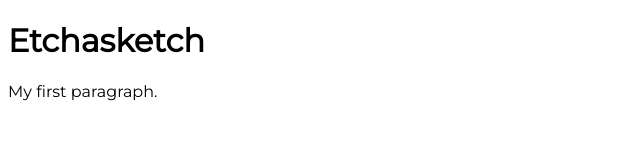
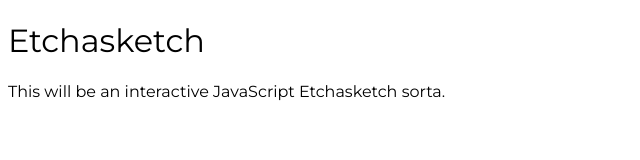
Before and after one commit to JSZYN/learning-github, a plain HTML site: page Etchasketch.html in a window 1280 px wide. Shown: the whole page, without its empty margins (0-640 px from the left). Drawn offline with Linux system fonts and the light colour scheme.

Commit message:
Let's see this live
How do I publish commits? Is it automatic?

```diff
--- a/Etchasketch.html
+++ b/Etchasketch.html
@@ -10,7 +10,7 @@
 <h1>Etchasketch</h1>
 </div>
 
-<p>My first paragraph.</p>
+<p>This will be an interactive JavaScript Etchasketch sorta.</p>
 
 </body>
 </html>
--- a/styles.css
+++ b/styles.css
@@ -2,6 +2,7 @@
 
 h1 {
 	font-family: 'Montserrat', sans-serif;
+	font-weight: 400;
 }
 
 body {
@@ -11,5 +12,5 @@ body {
 /* -- Body Elements -- */
 
 body-header {
-	text-align:center;
+	text-align: center;
 }
```
